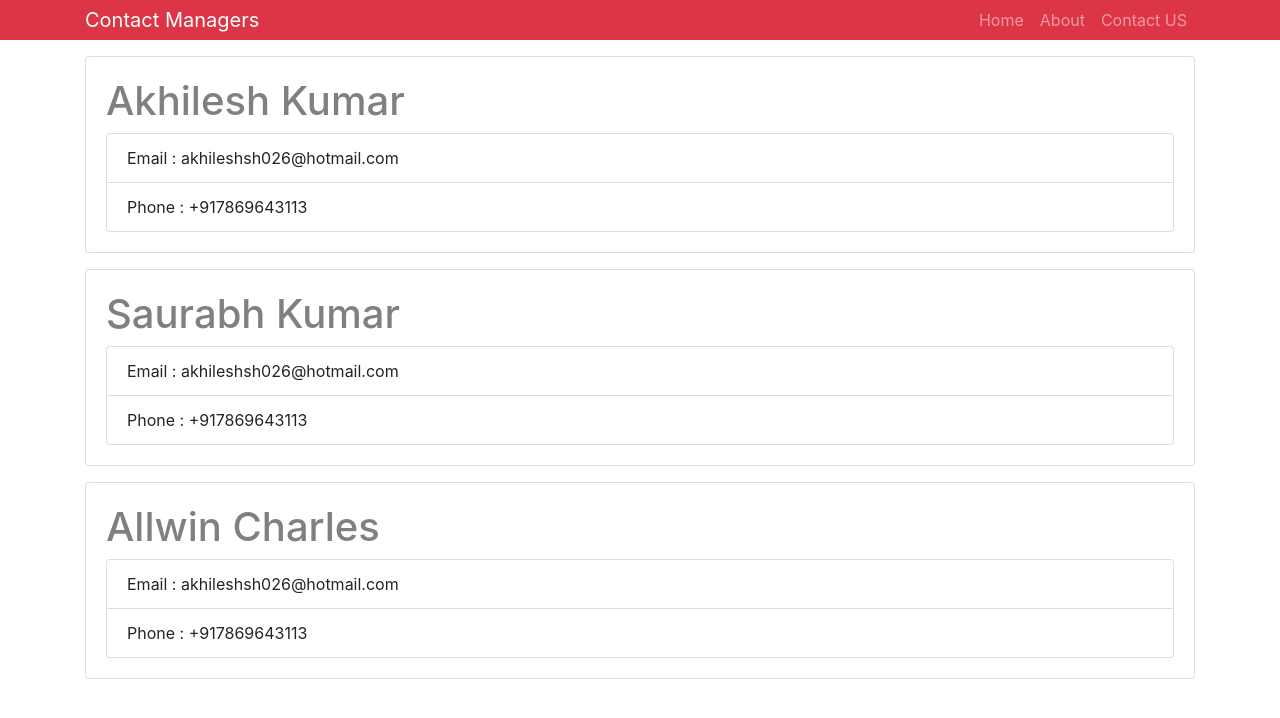
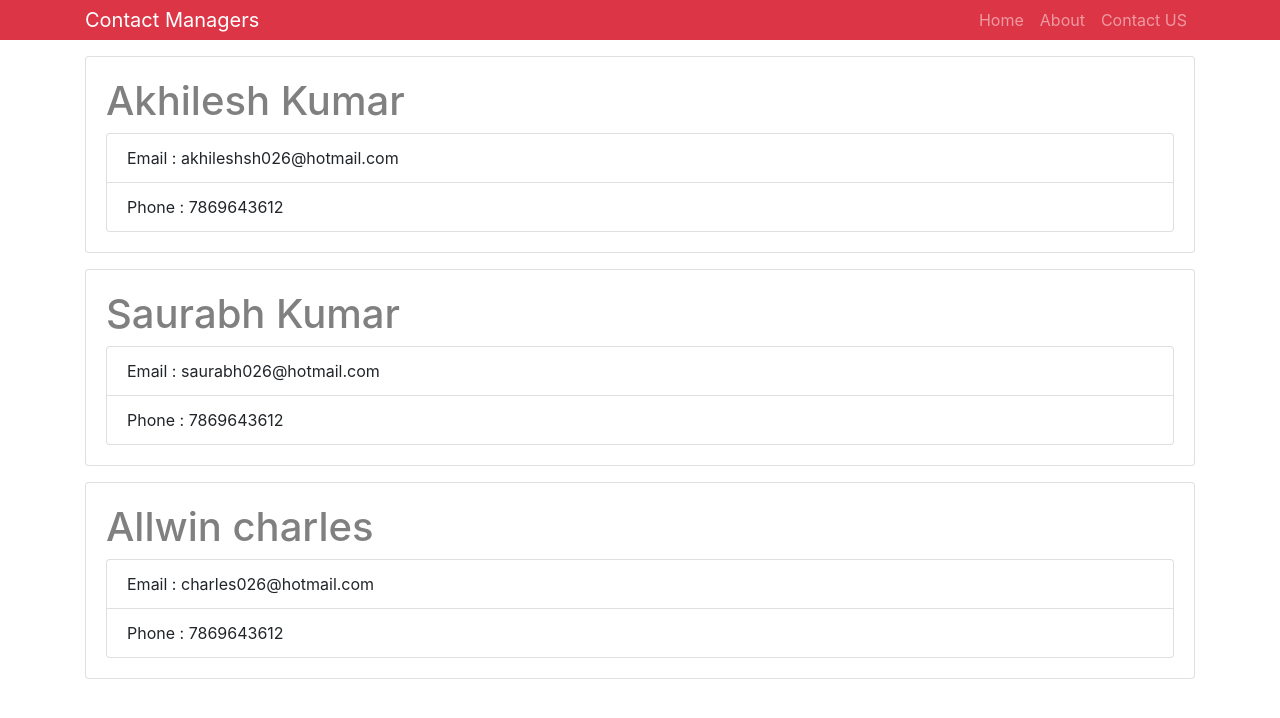
Before and after one commit to akhileshsh026/ReactFrontToEnd, a React (Create React App) app: page / in a window 1280 px wide. Shown: the top 718 px of the page. Built offline with nearby package versions, Linux system fonts and the light colour scheme.

Commit message:
This is state in new contact passing the contacts via Contcacts component which uses the existing contact

```diff
--- a/src/App.js
+++ b/src/App.js
@@ -1,5 +1,5 @@
 import React from "react";
-import Contact from "./components/Contact";
+import Contacts from "./components/Contacts";
 import Header from "./components/Header";
 
 import "bootstrap/dist/css/bootstrap.min.css";
@@ -9,21 +9,7 @@
     <div className="App">
       <Header branding="Contact Managers" />
       <div className="container">
-        <Contact
-          name="Akhilesh Kumar"
-          email="akhileshsh026@hotmail.com"
-          phone="+917869643113"
-        />
-        <Contact
-          name="Saurabh Kumar"
-          email="akhileshsh026@hotmail.com"
-          phone="+917869643113"
-        />
-        <Contact
-          name=" Allwin Charles"
-          email="akhileshsh026@hotmail.com"
-          phone="+917869643113"
-        />
+        <Contacts />
       </div>
     </div>
   );
--- /dev/null
+++ b/src/components/Contacts.js
@@ -0,0 +1,48 @@
+import React, { Component } from "react";
+import Contact from "./Contact";
+class Contacts extends Component {
+  constructor() {
+    super();
+    this.state = {
+      contacts: [
+        {
+          id: 1,
+          name: "Akhilesh Kumar",
+          email: "akhileshsh026@hotmail.com",
+          phone: 7869643612
+        },
+        {
+          id: 2,
+          name: "Saurabh Kumar",
+          email: "saurabh026@hotmail.com",
+          phone: 7869643612
+        },
+        {
+          id: 3,
+          name: "Allwin charles",
+          email: "charles026@hotmail.com",
+          phone: 7869643612
+        }
+      ]
+    };
+  }
+
+  render() {
+    const { contacts } = this.state;
+
+    return (
+      <div>
+        {contacts.map(contact => (
+          <Contact
+            key={contact.id}
+            name={contact.name}
+            email={contact.email}
+            phone={contact.phone}
+          />
+        ))}
+      </div>
+    );
+  }
+}
+
+export default Contacts;
```
